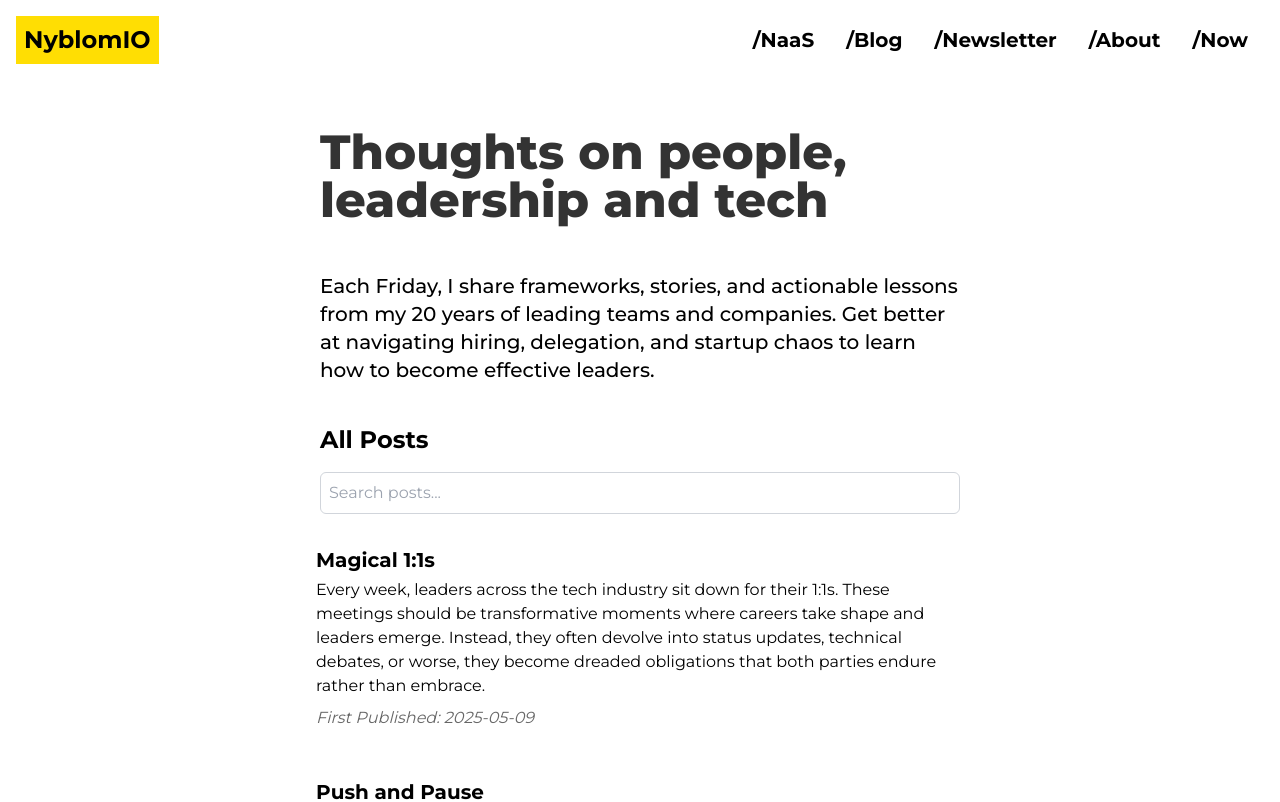
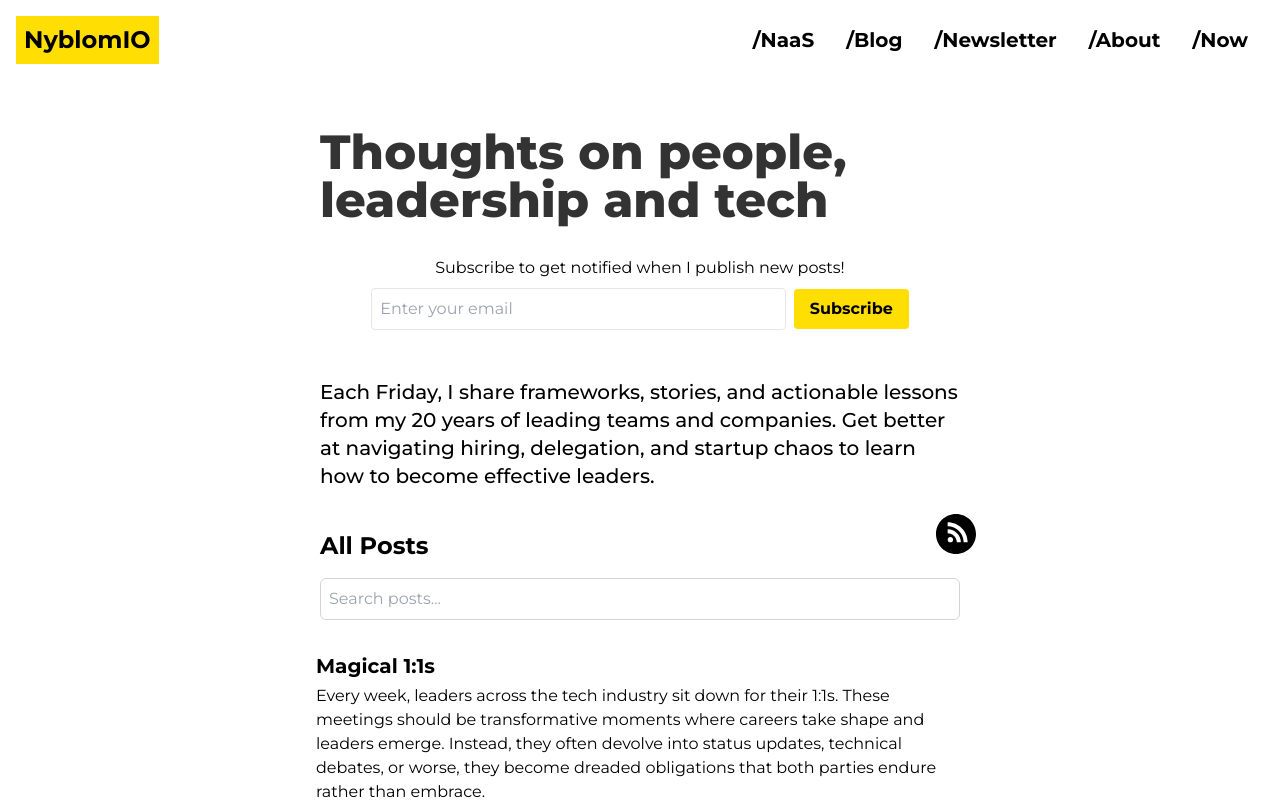
Before and after one commit to Qw4z1/nyblom-io, a Next.js app: page /blog in a window 1280 px wide. Shown: the top 802 px of the page. Built offline with nearby package versions, Linux system fonts and the light colour scheme; no server answers.

Commit message:
Added RSS link to blog

```diff
--- a/src/pages/blog/index.tsx
+++ b/src/pages/blog/index.tsx
@@ -5,6 +5,7 @@ import { getPostFrontMatter } from "../../helpers/getFrontMatter";
 import { PostFrontMatter } from "../../types/posts";
 import InlineNewsletterForm from "../../components/InlineNewsletterForm";
 import { useState } from "react";
+import { RssIcon } from "../../components/icons/RssSvg";
 
 interface BlogListProps {
   posts: PostFrontMatter[];
@@ -33,10 +34,29 @@ const BlogList: NextPage<BlogListProps> = ({ posts }) => {
           Thoughts on people, leadership and tech
         </h1>
         <br />
+        <p className="text-center">
+          Subscribe to get notified when I publish new posts!
+        </p>
+        <InlineNewsletterForm />
+        <br />
         <p className="text-xl font-medium p-4">
-          Each Friday, I share frameworks, stories, and actionable lessons from my 20 years of leading teams and companies. Get better at navigating hiring, delegation, and startup chaos to learn how to become effective leaders.
+          Each Friday, I share frameworks, stories, and actionable lessons from
+          my 20 years of leading teams and companies. Get better at navigating
+          hiring, delegation, and startup chaos to learn how to become effective
+          leaders.
         </p>
-        <h2 className="p-4">All Posts</h2>
+        <div className="flex flex-row justify-between">
+          <h2 className="p-4">All Posts</h2>
+          <a
+            className="w-10 h-10 hover:bg-yellow rounded-full no-underline hover:no-underline p-0 m-0 hover:p-0 hover:m-0"
+            target="_blank"
+            href="https://www.nyblom.io/rss.xml"
+            rel="noopener noreferrer"
+            aria-label="RSS feed"
+          >
+            <RssIcon />
+          </a>
+        </div>
         <div className="px-4 mb-4">
           <input
             type="text"
--- a/src/styles/globals.css
+++ b/src/styles/globals.css
@@ -20,6 +20,7 @@
   h4 {
     @apply text-base italic;
   }
+
   a {
     @apply underline decoration-yellow decoration-2 underline-offset-2;
   }
@@ -31,6 +32,7 @@
   a:visited {
     @apply underline decoration-yellow underline-offset-2;
   }
+
   blockquote {
     @apply pl-4 lg:text-lg italic my-8;
   }
```
